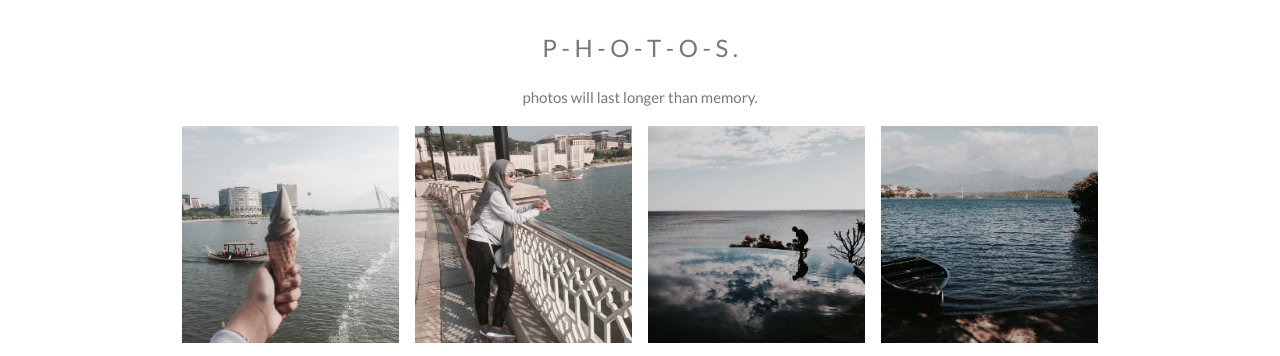
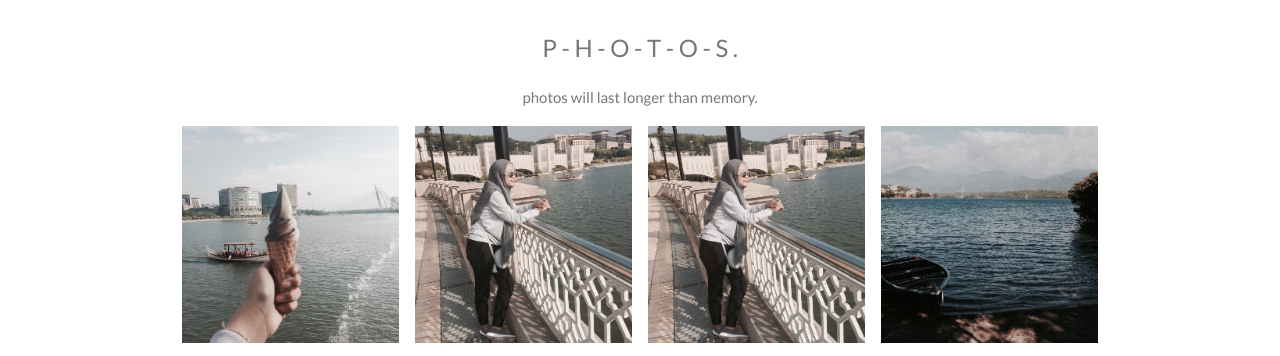
Before and after one commit to adhienrnf/myportfolio.github.io, a plain HTML site: page index.html in a window 1280 px wide. Shown: the part 2580-2936 px from the top of the page. Drawn offline with nearby package versions, Linux system fonts and the light colour scheme; some packages are replaced by stand-ins of ours; grey boxes are pictures that could not be loaded.

Commit message:
Update index.html

```diff
--- a/index.html
+++ b/index.html
@@ -142,7 +142,7 @@ body, html {
     </div>
 
     <div class="w3-col m3">
-      <img src="him.jpg" style="width:100%" onclick="onClick(this)" class="w3-hover-opacity" alt="H I M ">
+      <img src="me.jpg" style="width:100%" onclick="onClick(this)" class="w3-hover-opacity" alt="H I M ">
     </div>
 
     <div class="w3-col m3">
```
